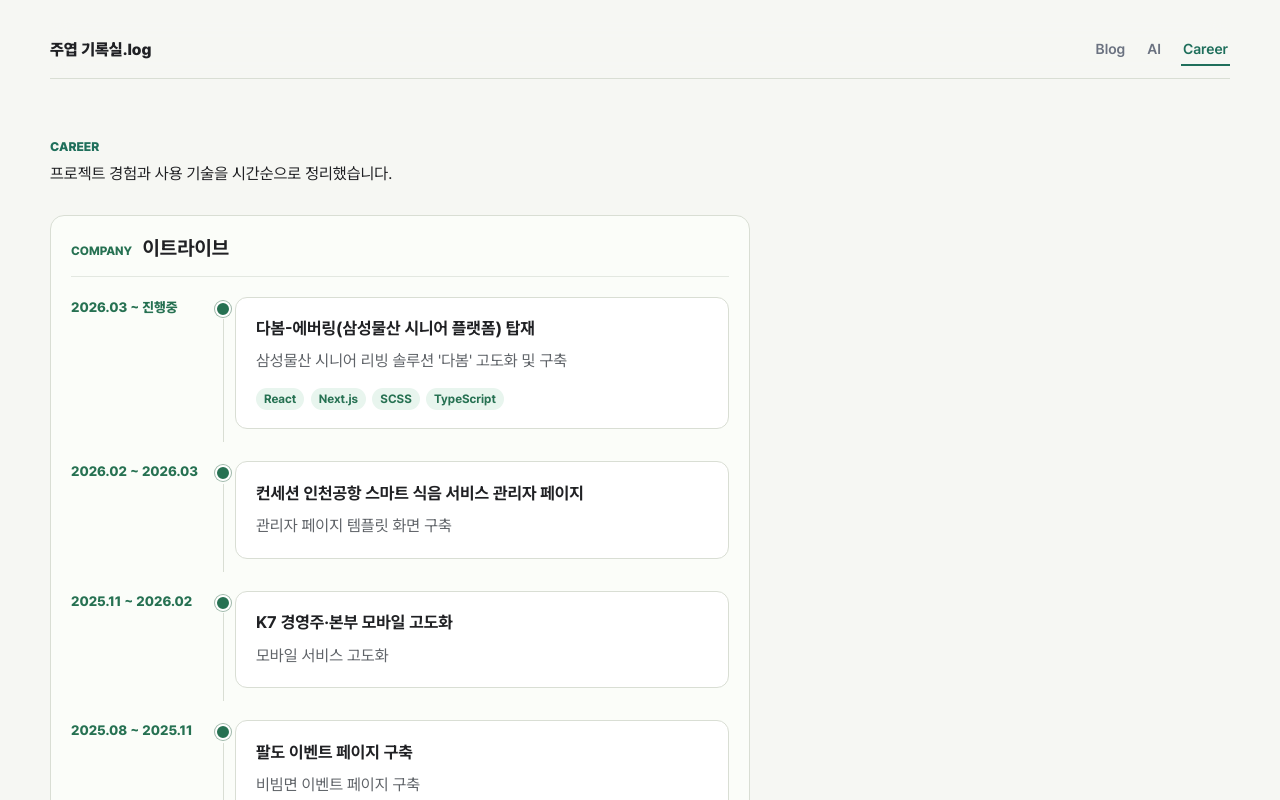
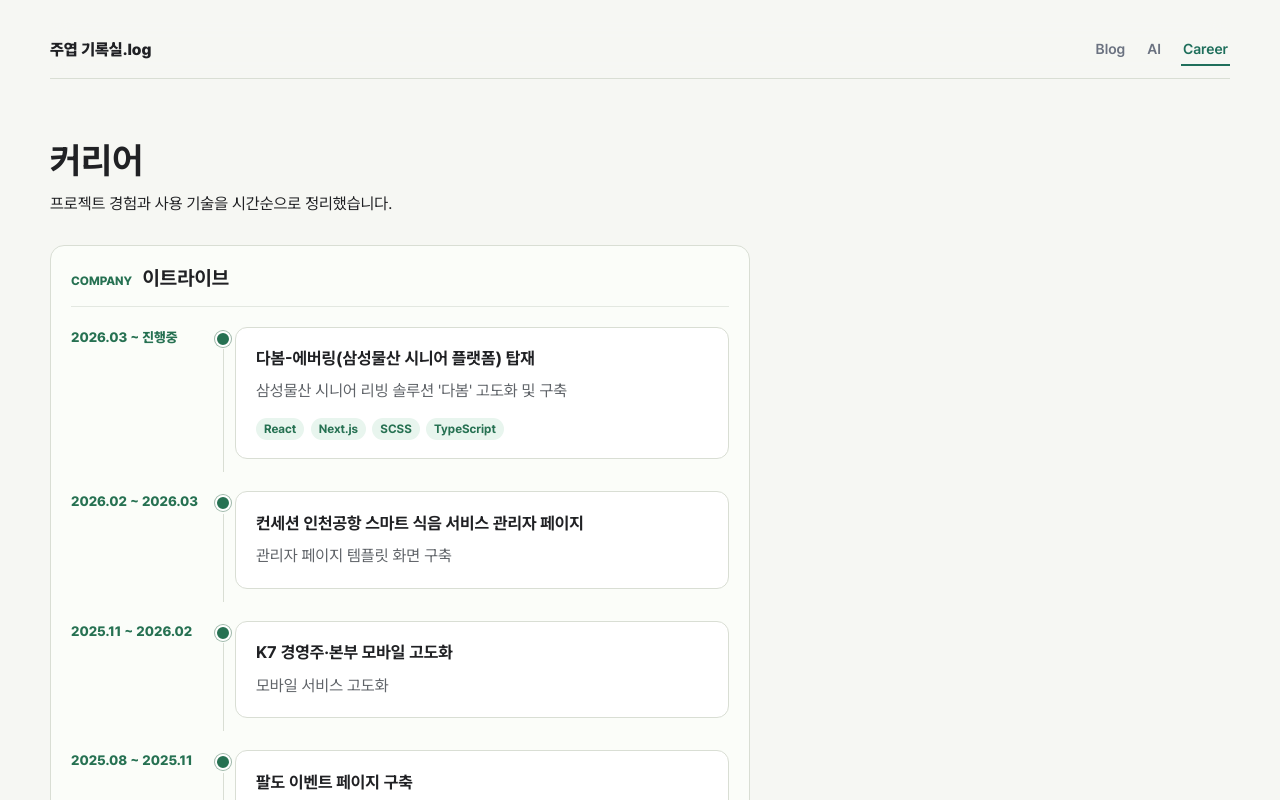
Before and after one commit to myeolgu/blog, a React (Vite) app: page / in a window 1280 px wide. Both pictures are taken after a click on the button "Career". Shown: the top 800 px of the page. Built offline with nearby package versions, Linux system fonts and the light colour scheme.

Commit message:
커리어 제목 스타일 통일

```diff
--- a/src/App.jsx
+++ b/src/App.jsx
@@ -481,8 +481,8 @@ function InstructionTree({ node, onOpenFile }) {
 
 function CareerPage() {
   return (
-    <section className="career-page" aria-label="커리어">
-      <p className="eyebrow">Career</p>
+    <section className="career-page" aria-labelledby="career-title">
+      <h2 className="career-title" id="career-title">커리어</h2>
       <p className="career-intro">프로젝트 경험과 사용 기술을 시간순으로 정리했습니다.</p>
       <section className="career-company" aria-labelledby="etribe-title">
         <header>
--- a/src/styles.css
+++ b/src/styles.css
@@ -289,7 +289,8 @@ p {
   margin-bottom: 1.25rem;
 }
 
-.ai-heading h2 {
+.ai-heading h2,
+.career-title {
   margin-bottom: 0.75rem;
   font-size: clamp(1.625rem, 3vw, 2.25rem);
 }
```
